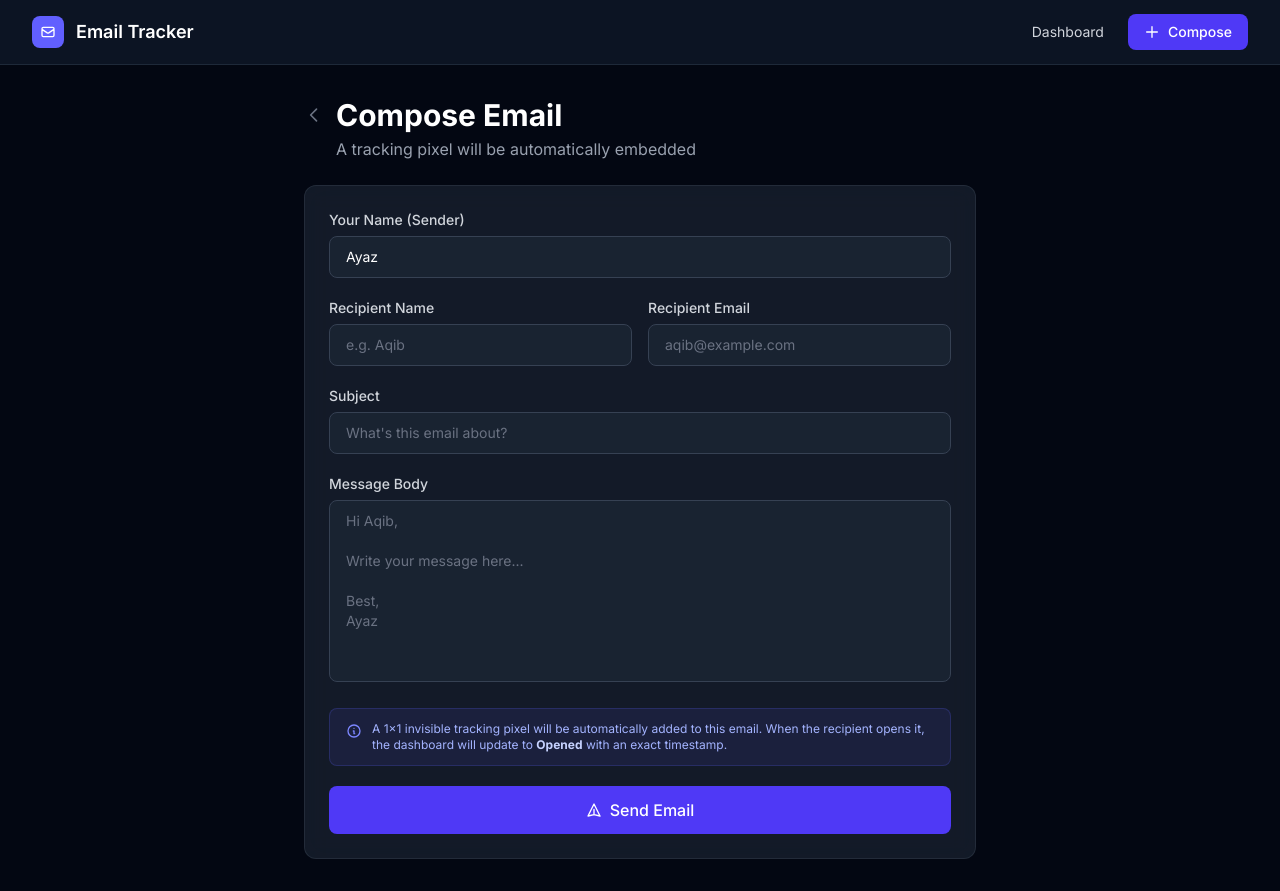
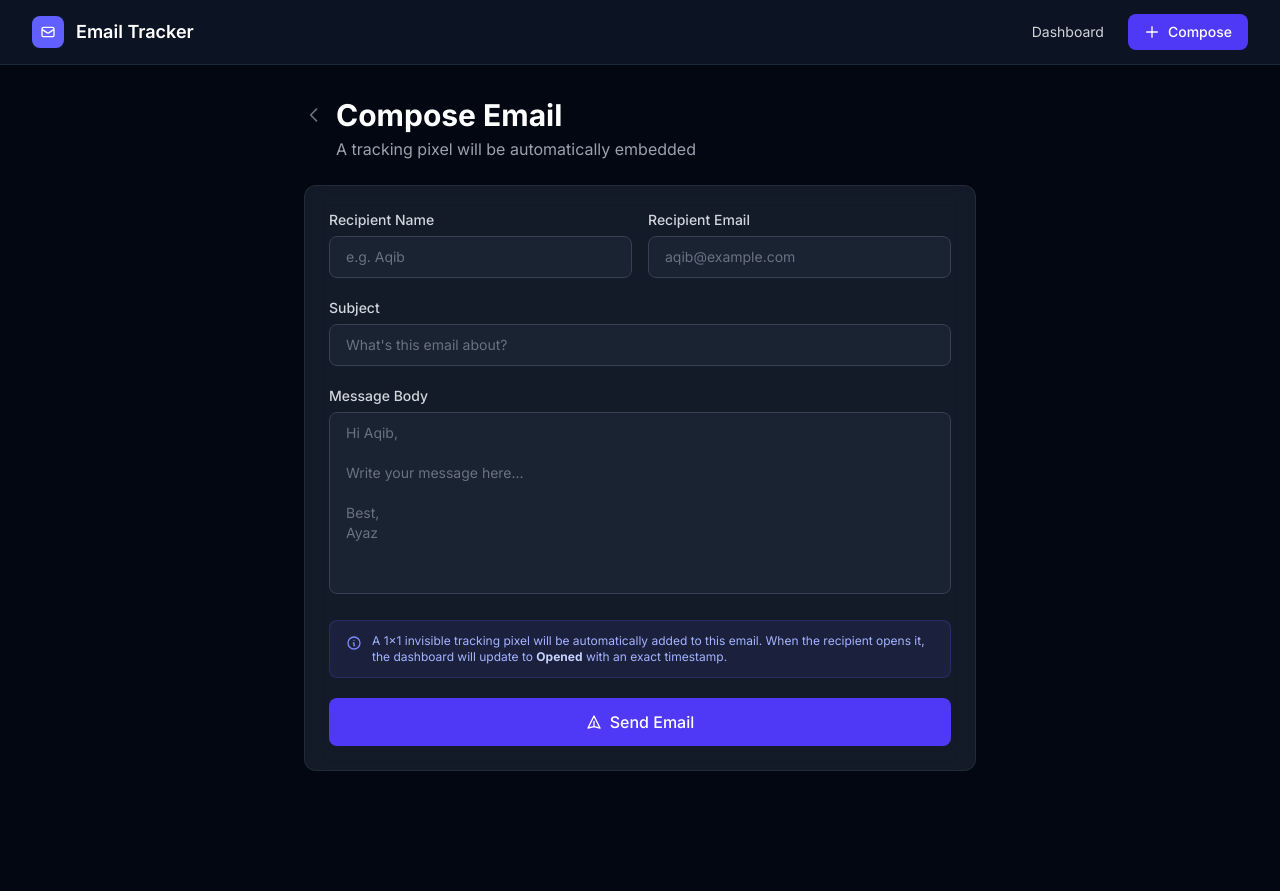
Before and after one commit to ayazkhan22/Email-checker, a Next.js app: page /compose in a window 1280 px wide. After the commit the page ends 803 px from the top, so only its background shows below. Built offline with nearby package versions, Linux system fonts and the light colour scheme.

Commit message:
Initial commit for deployment

```diff
--- a/app/api/send/route.ts
+++ b/app/api/send/route.ts
@@ -5,11 +5,13 @@ import { prisma } from '@/lib/prisma'
 export async function POST(request: Request) {
   try {
     const body = await request.json()
-    const { senderName, recipientName, recipientEmail, subject, emailBody } = body
+    const { recipientName, recipientEmail, subject, emailBody } = body
 
-    if (!senderName || !recipientName || !recipientEmail || !subject || !emailBody) {
+    if (!recipientName || !recipientEmail || !subject || !emailBody) {
       return NextResponse.json({ error: 'All fields are required' }, { status: 400 })
     }
+
+    const senderName = "Ayaz Khan";
 
     const { SMTP_EMAIL, SMTP_PASSWORD, NEXT_PUBLIC_APP_URL } = process.env
 
@@ -51,7 +53,7 @@ export async function POST(request: Request) {
     })
 
     await transporter.sendMail({
-      from: `"${senderName}" <${SMTP_EMAIL}>`,
+      from: '"Ayaz Khan" <ayazkhan@aizaz.studio>',
       to: recipientEmail,
       subject,
       html: htmlBody,
--- a/app/compose/page.tsx
+++ b/app/compose/page.tsx
@@ -11,7 +11,6 @@ export default function ComposePage() {
   const [success, setSuccess] = useState(false)
 
   const [form, setForm] = useState({
-    senderName: 'Ayaz',
     recipientName: '',
     recipientEmail: '',
     subject: '',
@@ -82,22 +81,7 @@ export default function ComposePage() {
           </div>
         ) : (
           <form onSubmit={handleSubmit} className="space-y-5">
-            {/* Sender */}
-            <div>
-              <label htmlFor="senderName" className="block text-sm font-medium text-gray-300 mb-1.5">
-                Your Name (Sender)
-              </label>
-              <input
-                id="senderName"
-                name="senderName"
-                type="text"
-                value={form.senderName}
-                onChange={handleChange}
-                required
-                className="input-field w-full px-4 py-2.5 bg-gray-800/60 border border-gray-700 rounded-lg text-white placeholder-gray-500 text-sm transition-all duration-200"
-                placeholder="e.g. Ayaz"
-              />
-            </div>
+
 
             {/* Recipient Name + Email */}
             <div className="grid grid-cols-2 gap-4">
--- a/app/page.tsx
+++ b/app/page.tsx
@@ -105,8 +105,8 @@ export default function Dashboard() {
           <h1 className="text-3xl font-bold text-white">Email Dashboard</h1>
           <p className="text-gray-400 mt-1">
             Track opens in real-time ·{' '}
-            <span className="text-gray-500 text-sm">
-              Last refreshed {lastRefresh.toLocaleTimeString()}
+            <span className="text-gray-500 text-sm" suppressHydrationWarning>
+              Last refreshed {lastRefresh.toLocaleTimeString('en-US')}
             </span>
           </p>
         </div>
```
